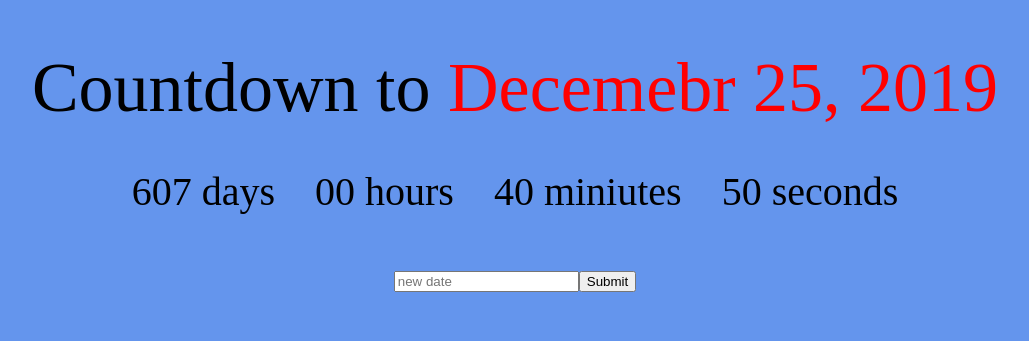
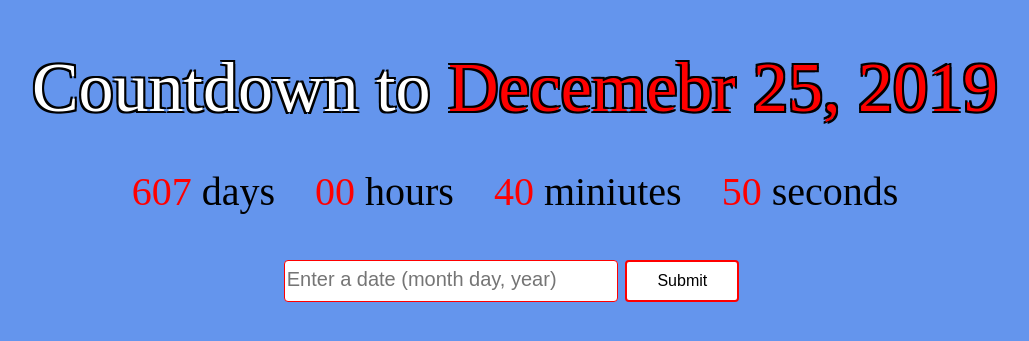
Before and after one commit to BuddhaTheChef/Date-countdown, a React (Create React App) app: page / in a window 1280 px wide. Shown: the part 185-526 px from the top of the page, without its empty margins (125-1154 px from the left). Built offline with nearby package versions, Linux system fonts and the light colour scheme; the HTML template or start-up script is replaced by a standard one.

Commit message:
fixing input and button

```diff
--- a/src/App.css
+++ b/src/App.css
@@ -12,10 +12,13 @@ html{
   font-size: 70px;
   margin-top: -20px;
   margin-bottom: 40px;
+  color: white;
+   text-shadow: -2px -2px 0 #000, 2px -2px 0 #000, -2px 2px 0 #000, 2px 2px 0 #000;
 }
 .Date-title {
   display: inline;
   color: red;
+
 }
 
 .Clock-days,.Clock-hours,.Clock-miniutes,.Clock-seconds {
@@ -27,3 +30,45 @@ html{
 .input-div {
   margin-top: 40px;
 }
+
+.num-days,.num-hours,.num-miniutes,.num-seconds{
+  display: inline;
+  color: red;
+}
+
+.input-date{
+  width: 26%;
+  margin-top: 5px;
+  height: 35px;
+  font-size: 20px;
+  padding-bottom: 4px;
+  border: 1px solid red;
+  border-radius: 4px;
+}
+
+.button {
+    background-color: red;
+    border: none;
+    color: white;
+    padding: 10px 30px;
+    text-align: center;
+    text-decoration: none;
+    display: inline-block;
+    font-size: 16px;
+    margin: 4px 7px;
+    -webkit-transition-duration: 0.4s;
+    transition-duration: 0.4s;
+    cursor: pointer;
+    border-radius: 4px;
+}
+
+.button1 {
+    background-color: white;
+    color: black;
+    border: 2px solid red;
+}
+
+.button1:hover {
+    background-color: red;
+    color: white;
+}
--- a/src/App.jsx
+++ b/src/App.jsx
@@ -25,10 +25,11 @@ class App extends Component {
       />
       <div className="input-div">
         <input
-          placeholder="new date"
+          className="input-date"
+          placeholder="Enter a date (month day, year)"
           onChange={event => console.log('event', this.setState({newDeadline: event.target.value}))}
         />
-        <button onClick={() => this.changeDeadline()}>Submit</button>
+        <button className="button button1" onClick={() => this.changeDeadline()}>Submit</button>
       </div>
     </div>
     )
--- a/src/Clock.jsx
+++ b/src/Clock.jsx
@@ -37,10 +37,10 @@ class Clock extends Component {
   render() {
     return (
     <div>
-      <div className="Clock-days">{this.leading0(this.state.days)} days</div>
-      <div className="Clock-hours">{this.leading0(this.state.hours)} hours</div>
-      <div className="Clock-miniutes">{this.leading0(this.state.miniutes)} miniutes</div>
-      <div className="Clock-seconds">{this.leading0(this.state.seconds)} seconds</div>
+      <div className="Clock-days"><div className="num-days">{this.leading0(this.state.days)}</div> days</div>
+      <div className="Clock-hours"><div className="num-hours">{this.leading0(this.state.hours)}</div> hours</div>
+      <div className="Clock-miniutes"><div className="num-miniutes">{this.leading0(this.state.miniutes)}</div> miniutes</div>
+      <div className="Clock-seconds"><div className="num-seconds">{this.leading0(this.state.seconds)}</div> seconds</div>
     </div>
     )
   }
```
